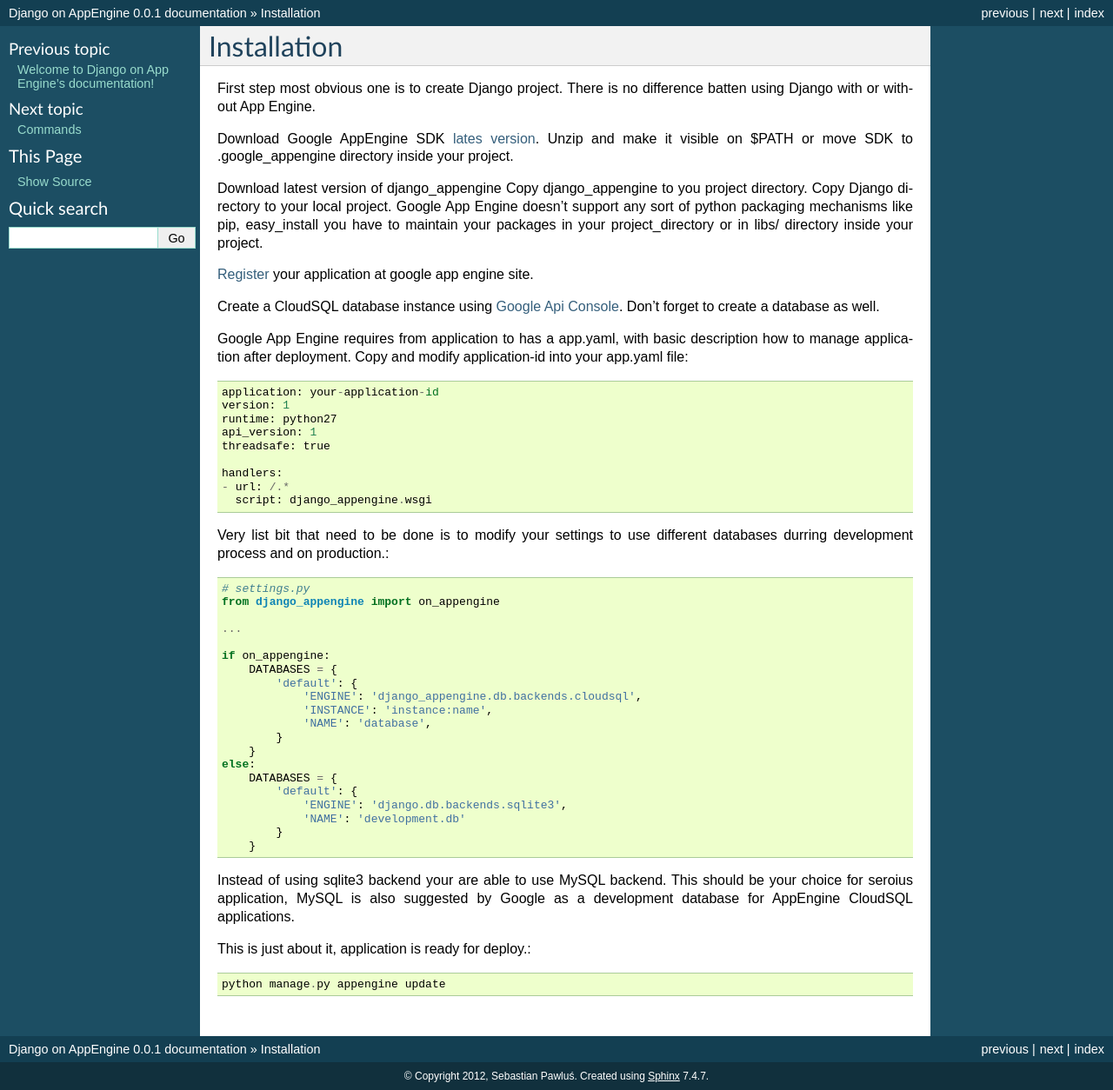
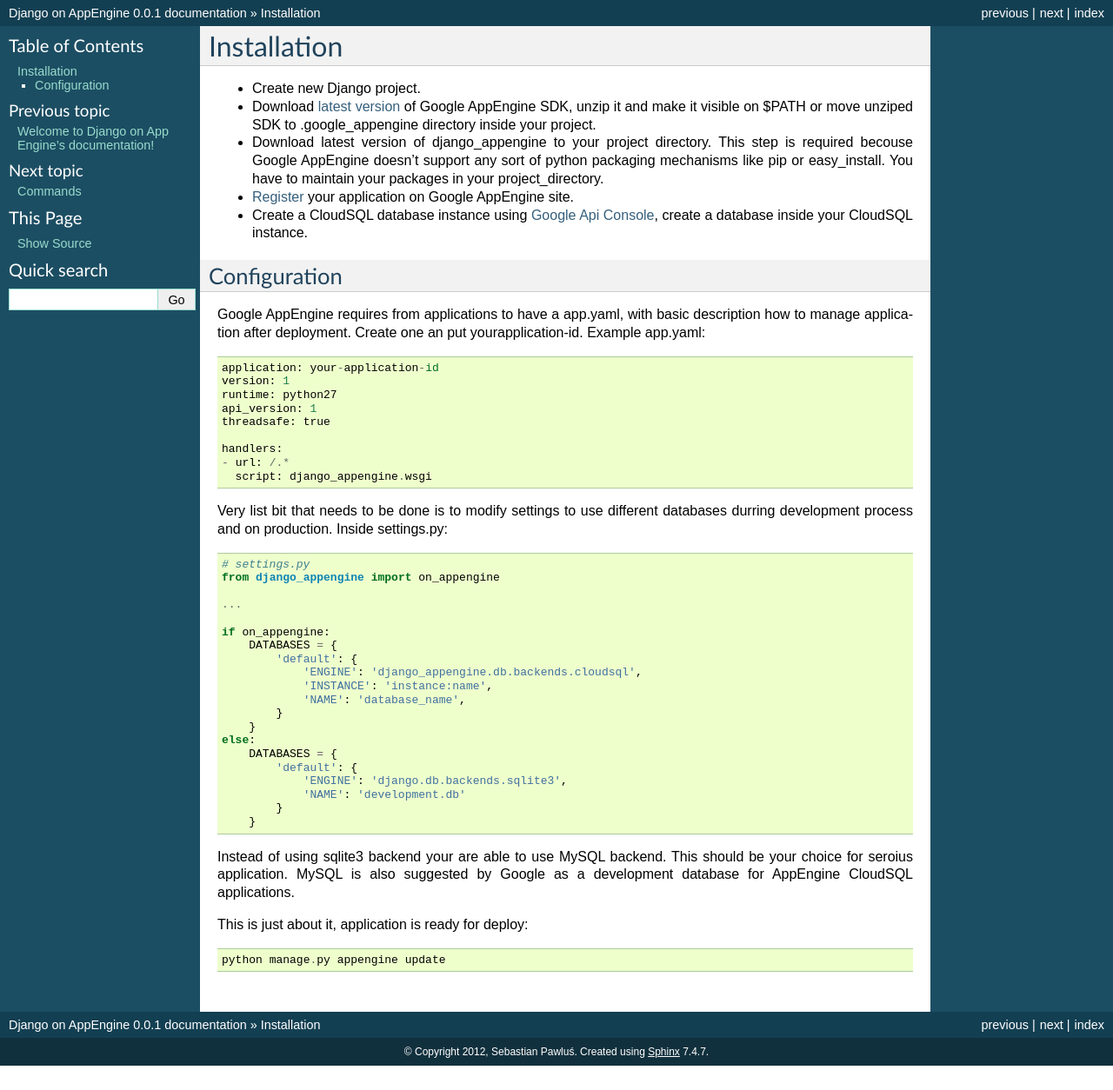
Before and after one commit to xando/django-rocket-engine, a Sphinx documentation site: the page built from docs/installation.rst, in a window 1280 px wide. Shown: the whole page at 87% size. Built offline with Sphinx 7.4.7, drawn with Linux system fonts in a browser that asks for light colours; after the commit the page ends 1226 px from its top, so only the background shows below that.

Commit message:
Docs updates.

```diff
--- a/docs/installation.rst
+++ b/docs/installation.rst
@@ -3,30 +3,23 @@
 Installation
 ============
 
-First step most  obvious one is to create Django  project. There is no
-difference batten using Django with or without App Engine.
 
-Download      Google      AppEngine       SDK      `lates      version
-<http://code.google.com/appengine/downloads.html>`_.   Unzip and  make
-it visible on $PATH or  move SDK to .google_appengine directory inside
-your project.
+* Create new Django  project.
 
-Download latest  version of django_appengine Copy  django_appengine to
-you project directory.   Copy Django directory to  your local project.
-Google  App  Engine  doesn't  support any  sort  of  python  packaging
-mechanisms like pip,  easy_install you have to  maintain your packages
-in your project_directory or in libs/ directory inside your project.
+* Download `latest version <http://code.google.com/appengine/downloads.html>`_      of     Google AppEngine SDK, unzip it and make  it visible on $PATH or move unziped SDK to .google_appengine directory inside your project.
 
-`Register  <http://code.google.com/appengine/>`_  your application  at
-google app engine site.
+* Download  latest  version  of django_appengine  to  your  project directory.   This step  is required  becouse Google  AppEngine doesn't support  any  sort   of  python  packaging  mechanisms   like  pip  or easy_install.    You  have   to   maintain  your   packages  in   your project_directory.
 
-Create  a  CloudSQL  database   instance  using  `Google  Api  Console
-<https://code.google.com/apis/console>`_.  Don't  forget to  create  a
-database as well.
+* `Register  <http://code.google.com/appengine/>`_  your application  on Google AppEngine site.
 
-Google App  Engine requires from  application to has a  app.yaml, with
-basic description how to manage application after deployment. Copy and
-modify application-id into your app.yaml file::
+* Create  a  CloudSQL  database   instance  using  `Google  Api  Console <https://code.google.com/apis/console>`_, create a database inside your CloudSQL instance.
+
+Configuration
+-------------
+
+Google AppEngine requires from  applications to have a app.yaml, with
+basic description  how to manage application  after deployment. Create
+one an put yourapplication-id. Example app.yaml::
 
     application: your-application-id
     version: 1
@@ -39,8 +32,9 @@
       script: django_appengine.wsgi
 
 
-Very list bit that  need to be done is to modify  your settings to use
-different databases durring development process and on production.::
+Very list  bit that  needs to  be done  is to  modify settings  to use
+different    databases   durring    development    process   and    on
+production. Inside settings.py::
 
     # settings.py
     from django_appengine import on_appengine
@@ -52,7 +46,7 @@
             'default': {
                 'ENGINE': 'django_appengine.db.backends.cloudsql',
                 'INSTANCE': 'instance:name',
-                'NAME': 'database',
+                'NAME': 'database_name',
             }
         }
     else:
@@ -64,10 +58,10 @@
         }
 
 Instead  of  using  sqlite3  backend   your  are  able  to  use  MySQL
-backend. This should be your  choice for seroius application, MySQL is
+backend. This should be your  choice for seroius application. MySQL is
 also  suggested by  Google as  a development  database for  AppEngine
 CloudSQL applications.
 
-This is just about it, application is ready for deploy.::
+This is just about it, application is ready for deploy::
 
     python manage.py appengine update
```
Also changed, not shown: docs/commands.rst (+15 -16 lines), docs/index.rst (+12 -23 lines), docs/settings.rst (+18 -5 lines).
